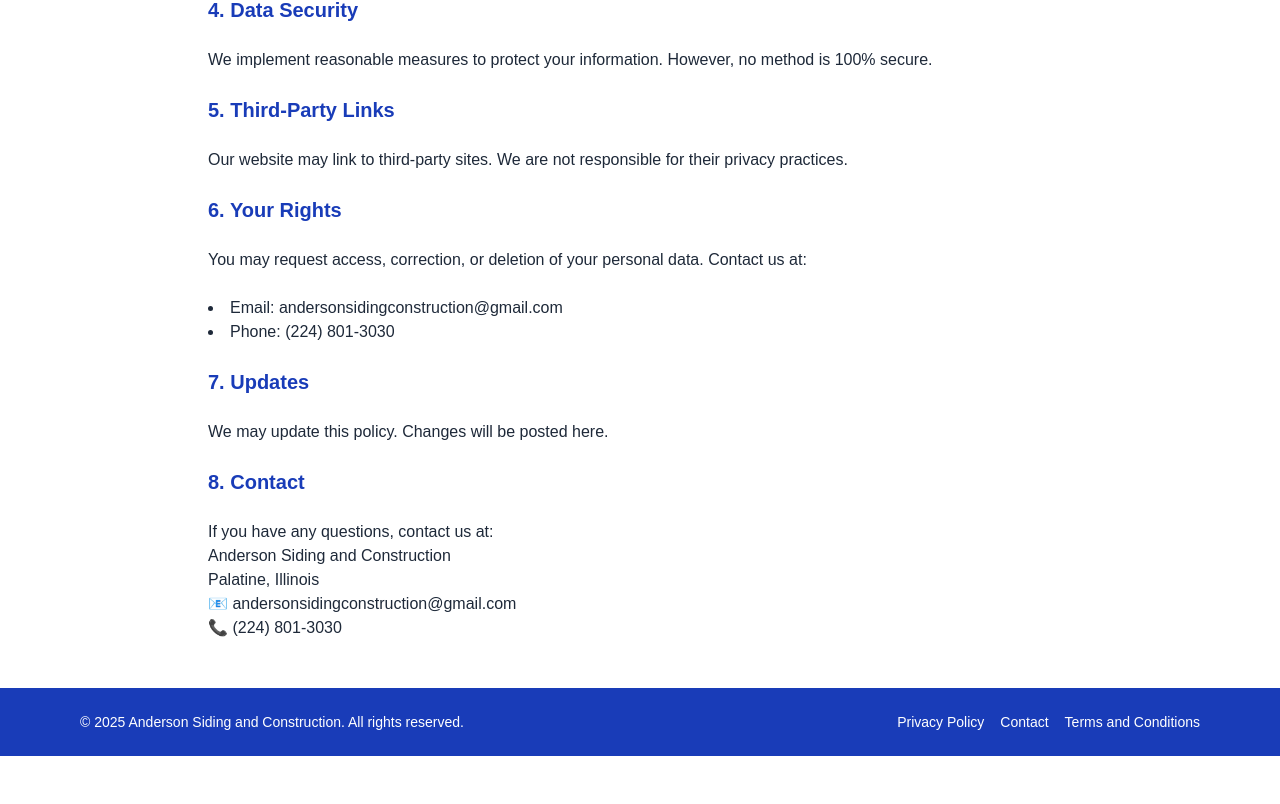
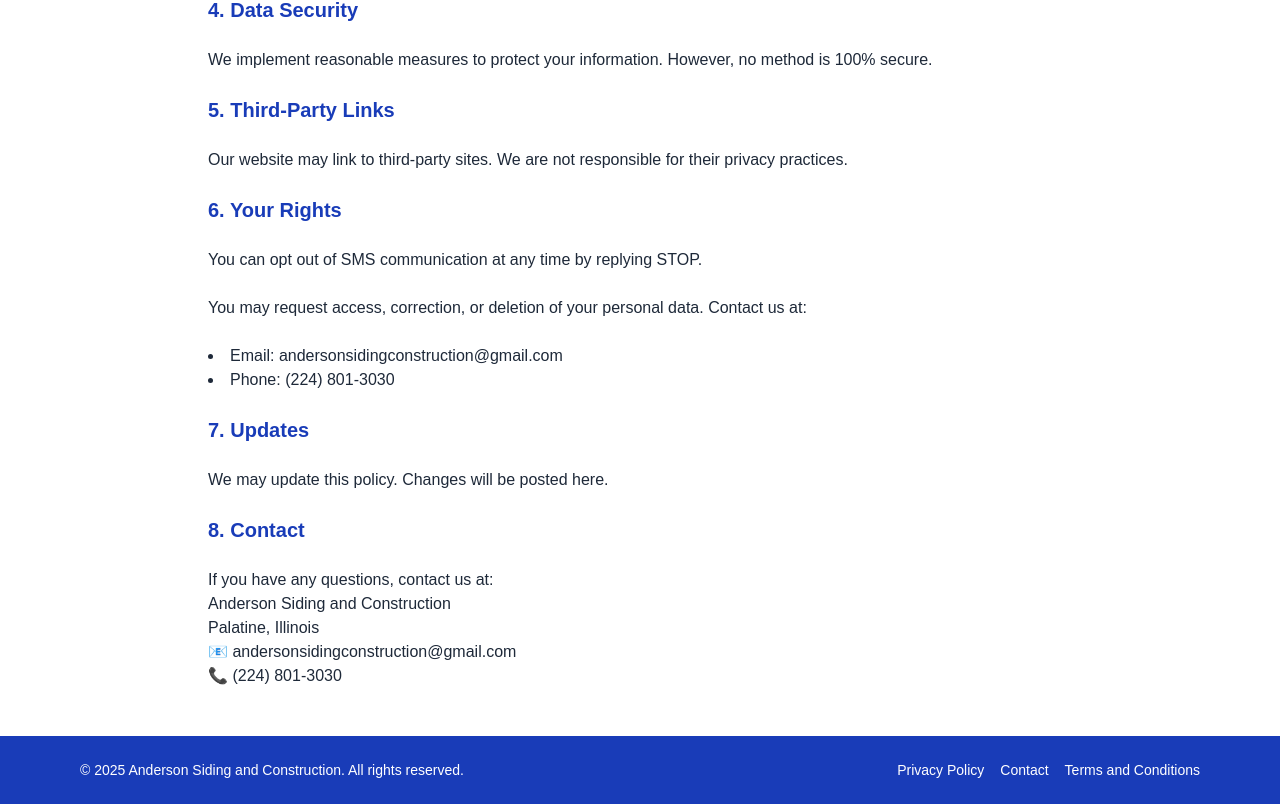
Before and after one commit to osegdev/anderson-siding-website, a Next.js app: page /privacy in a window 1280 px wide. Shown: the part 748-1552 px from the top of the page. Before the commit the page ends 1504 px from the top, so only its background shows below. Built offline with nearby package versions, Linux system fonts and the light colour scheme.

Commit message:
feat: add 'Reply STOP to unsubscribe' notice for A2P 10DLC compliance

```diff
--- a/src/app/contact/page.tsx
+++ b/src/app/contact/page.tsx
@@ -67,6 +67,7 @@
             </label>
             <input id="phone" name="phone" type="tel" required className="w-full border px-3 py-2 rounded" />
             <p className="text-xs text-gray-600 mt-1">By providing your phone number, you agree to receive SMS updates related to your inquiry. Message and data rates may apply.</p>
+            <p className="text-xs text-gray-600">Reply STOP to unsubscribe.</p>
           </div>
 
           <div className="flex items-center">
--- a/src/app/privacy/page.tsx
+++ b/src/app/privacy/page.tsx
@@ -34,6 +34,7 @@
         <p>Our website may link to third-party sites. We are not responsible for their privacy practices.</p>
 
         <h2 className="text-xl font-semibold text-blue-800">6. Your Rights</h2>
+        <p>You can opt out of SMS communication at any time by replying STOP.</p>
         <p>You may request access, correction, or deletion of your personal data. Contact us at:</p>
         <ul className="list-disc list-inside">
           <li>Email: andersonsidingconstruction@gmail.com</li>
```
Also changed, not shown: public/images/ourwork1.png.
